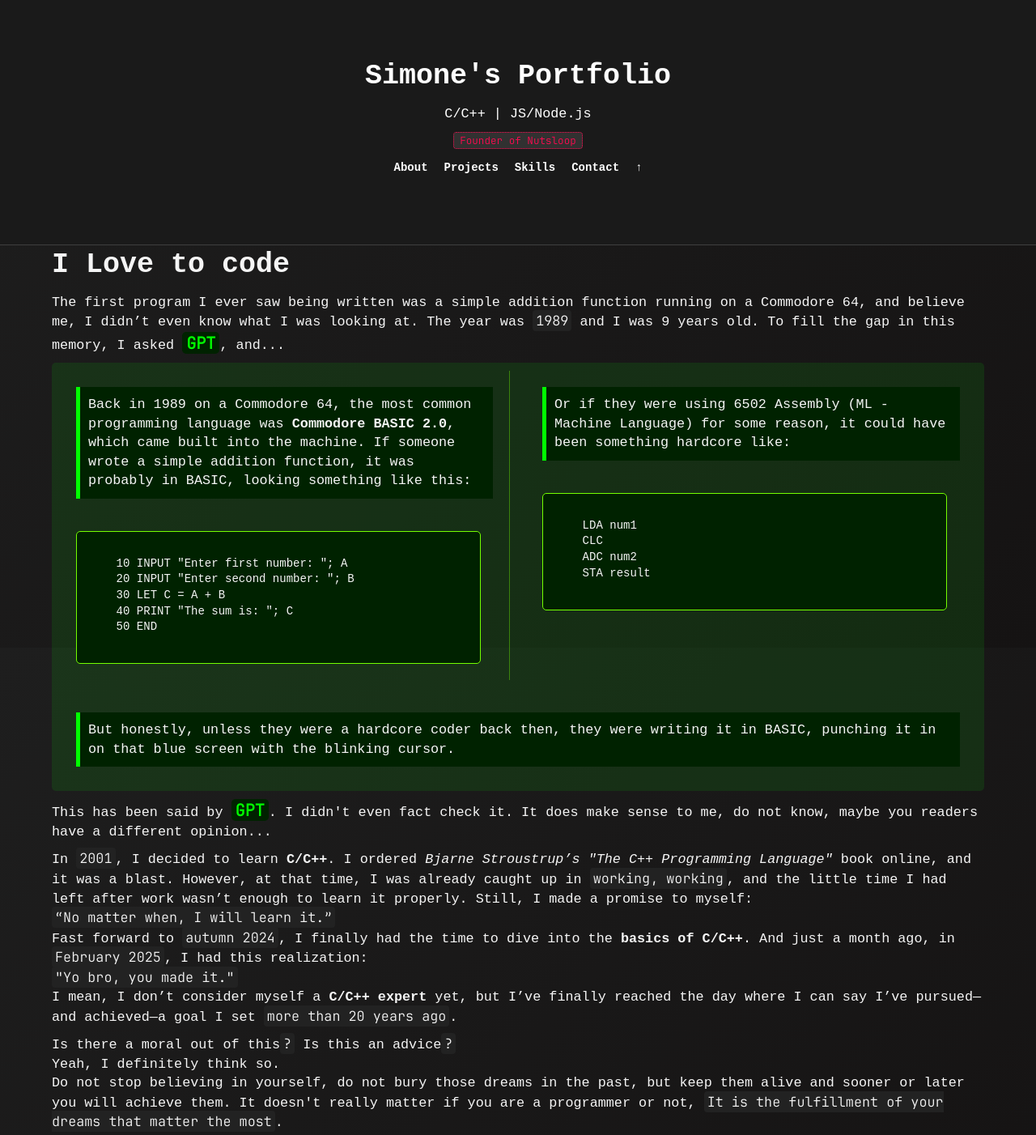
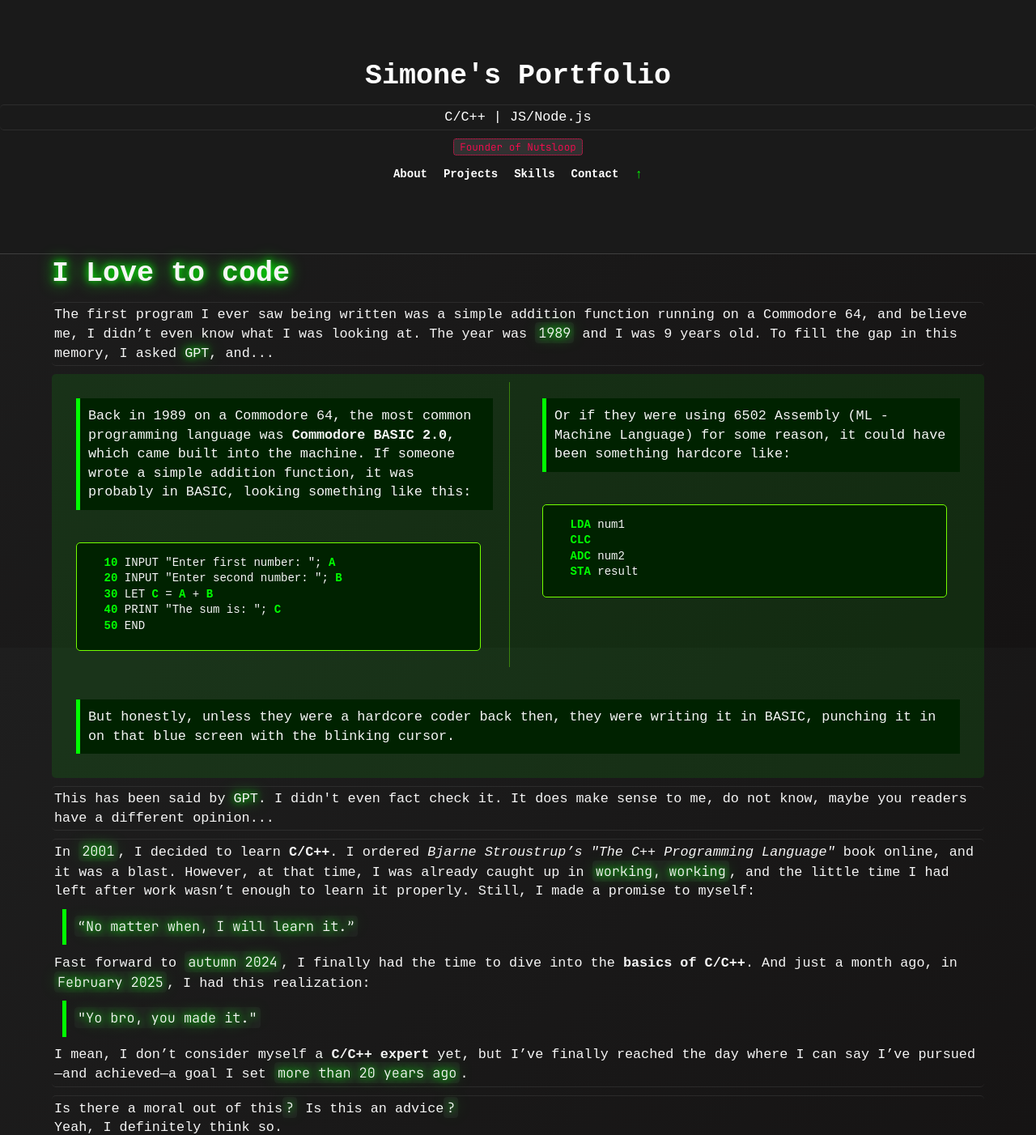
Before and after one commit to simonedelpopolo/website, a website: page public/index.html in a window 1280 px wide. Shown: the top 1402 px of the page at 81% size. Drawn offline with Linux system fonts and the light colour scheme; no server answers; a web font is replaced by a local one.

Commit message:
Update CSS with neon green theme and enhanced styles
Replaced purple theme with a neon green color scheme throughout. Added text shadows, borders, and animations for better visual effects. Introduced new styles for span elements, hover states, and an animated up arrow. Simplified padding and alignment adjustments for certain elements.

```diff
--- a/public/css/style.css
+++ b/public/css/style.css
@@ -44,21 +44,21 @@ body {
 
 /* Link Styling */
 a {
-    color: #b085f5; /* Matches the purple theme */
+    color: rgb(0, 255, 0);
     text-decoration: none;
     transition: color 0.3s;
 }
 
 a:hover {
-    color: #9575cd; /* Softer purple for hover state */
+    color: rgb(0, 255, 0);
 }
 
 a:active {
-    color: #9575cd;
+    color: rgb(0, 255, 0);
 }
 
 a:visited {
-    color: #b085f5;
+    color: rgb(0, 255, 0);
 }
 
 /* Section Spacing */
@@ -88,6 +88,7 @@ code {
     background-color: #222;
     padding: 2px 4px;
     border-radius: 4px;
+    text-shadow: 0 0 10px #00ff00, 0 0 20px #00ff00;
 }
 
 header.header {
@@ -140,6 +141,10 @@ h1 {
 p {
     font-size: 1.2em;
     margin: 10px 0;
+    border-bottom: 1px solid rgb(63, 63, 63, 0.5);
+    border-top: 1px solid rgb(63, 63, 63, 0.5);
+    border-radius: 5px;
+    padding: 3px;
 }
 
 header nav ul {
@@ -163,12 +168,12 @@ header nav ul li a {
 }
 
 header nav ul li a:hover {
-    color: #00bcd4;
+    color: rgb(0, 255, 0, 0.75);
 }
 
 /* Style for the active link */
 header nav ul li a.active {
-    color: #00bcd4; /* Persistent highlight */
+    color: rgb(0, 255, 0, 0.75); /* Persistent highlight */
     border-bottom: 1px solid #a5edf3; /* Optional underline */
 }
 
@@ -181,18 +186,25 @@ main {
 }
 
 main.move {
-    margin-top: 120px;
+    margin-top: 115px;
 }
 
 /* blockquotes and stuff */
+span.enhance-text{
+    text-shadow: 0 0 10px #00ff00, 0 0 20px #00ff00;
+}
+
+span.quote-style-border{
+    border-left: 5px solid #00FF00;
+    margin: 10px;
+    padding-top: 10px;
+    padding-left: 10px;
+    padding-bottom: 10px;
+    display: inline-block;
+}
+
 span.gpt{
-    font-family: "JetBrains Mono Light" , monospace;
-    font-size: 1.2em;
-    font-weight: bold;
-    background-color: #002200;
-    padding: 0 5px;
-    border-radius: 5px;
-    color: #00FF00;
+    text-shadow: 0 0 10px #00ff00, 0 0 20px #00ff00;
 }
 
 div.gpt{
@@ -222,8 +234,7 @@ div.full-width {
 pre.gpt {
     display: block;
     font-family: 'Intel One Mono Light', monospace;
-    text-align: left;
-    padding: 30px 30px 15px 15px;
+    padding: 15px 15px 0 0;
     border: 1px solid rgba(115, 255, 0, 100);
     background-color: #002200;
     font-size: 1em;
@@ -233,6 +244,11 @@ pre.gpt {
     white-space: pre-wrap;  /* Ensures long lines wrap instead of overflowing */
     word-wrap: break-word;
     width: 90%;
+}
+
+pre.gpt span{
+    color: #00FF00;
+    font-weight: bold;
 }
 
 div.gpt_column_left{
@@ -251,3 +267,25 @@ div.gpt_column_right{
         grid-column: span 2;
     }
 }
+
+/* up arrow animation */
+a.up-arrow {
+    display: inline-block;
+    text-decoration: none;
+    font-size: 1rem;
+    font-weight: bold;
+    color: rgb(0, 255, 0);
+    animation: bounce 1.5s infinite;
+    transition: text-shadow 0.3s ease-in-out, transform 0.3s;
+}
+
+@keyframes bounce {
+    0%, 100% { transform: translateY(0); }
+    50% { transform: translateY(-10px); }
+}
+
+/* Hover effect */
+a:hover {
+    text-shadow: 0 0 10px #00ff00, 0 0 20px #00ff00;
+    transform: translateY(-5px);
+}
```
